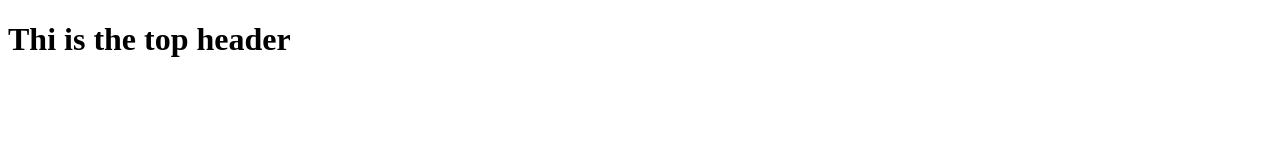
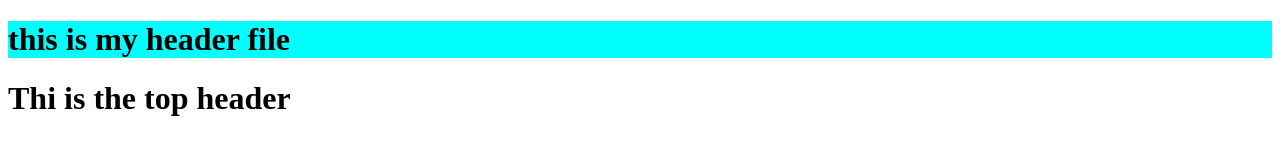
Before and after one commit to techmapil/web_project_pciAbuja, a plain HTML site: page index.html in a window 1280 px wide. Drawn offline with Linux system fonts and the light colour scheme.

Commit message:
updated the index files

```diff
--- a/index.html
+++ b/index.html
@@ -5,7 +5,18 @@
     <meta http-equiv="X-UA-Compatible" content="IE=edge">
     <meta name="viewport" content="width=device-width, initial-scale=1.0">
     <title>Document</title>
+    <style>
+        .header1 {
+            background-color: aqua;
+            color: black;
+        }
+
+    </style>
 </head>
+
+<div>
+    <div class="header1"><h1>this is my  header file</h1></div>
+</div>
 
 <h1>Thi is the top header</h1>
 
```
